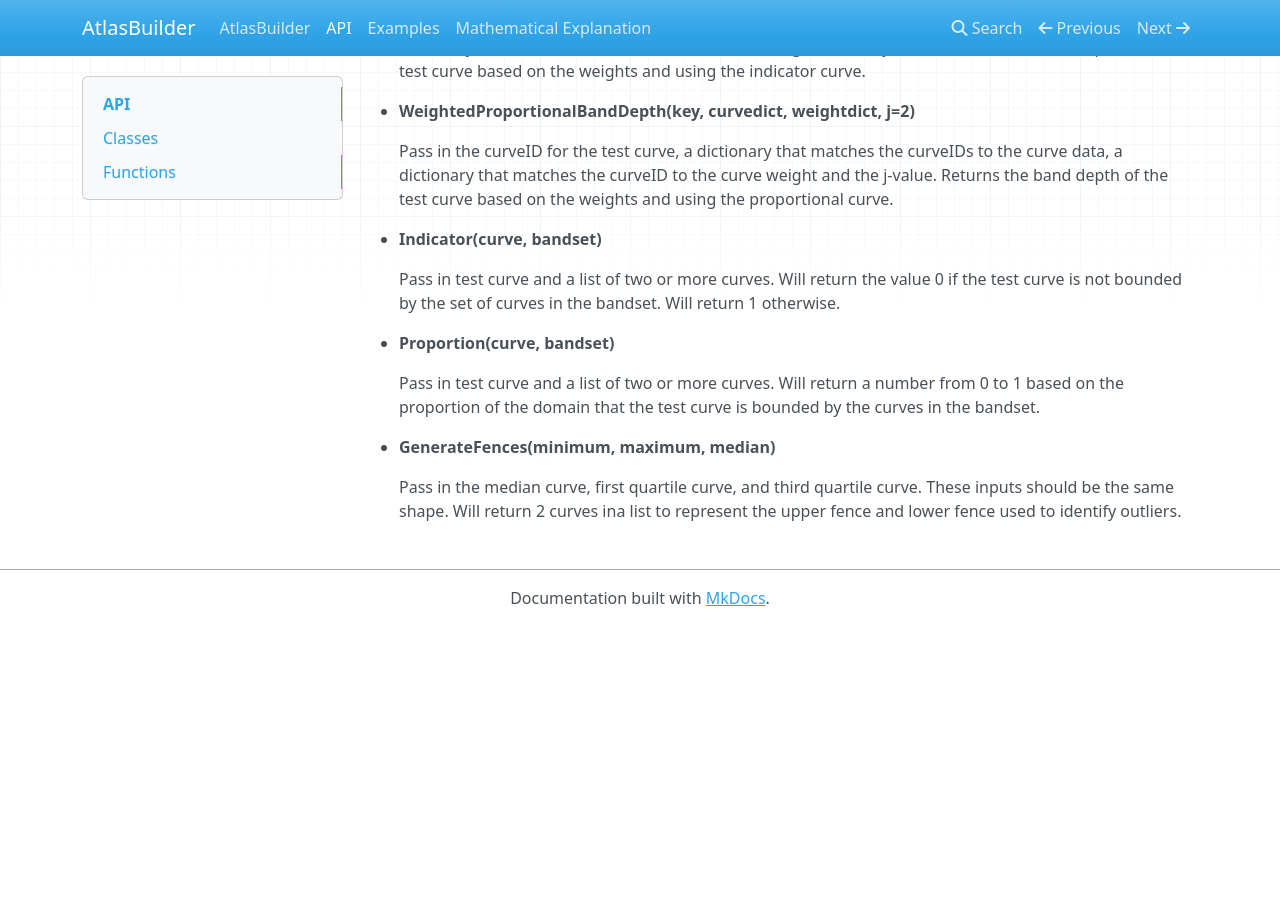
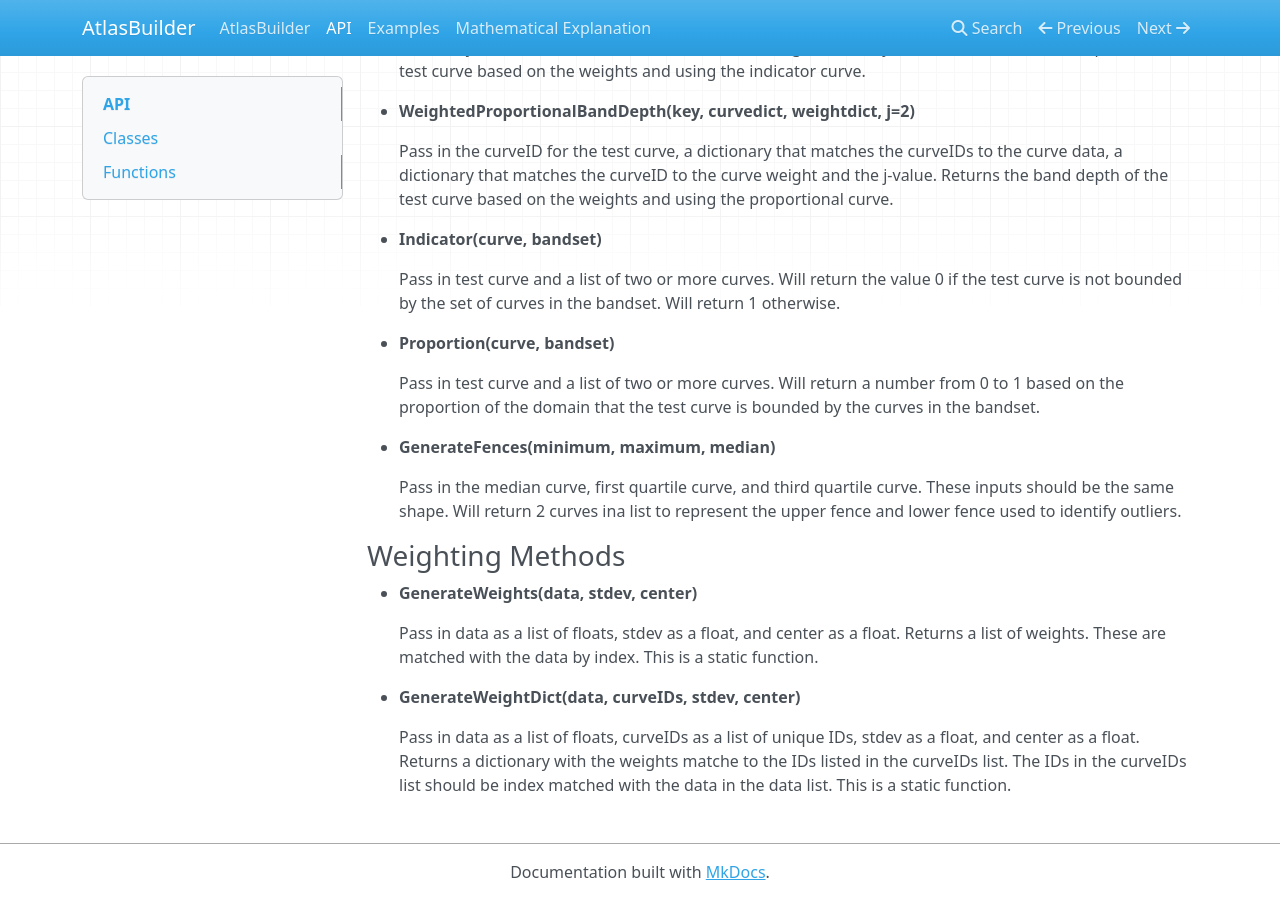
Before and after one commit to KitwareMedical/AtlasBuilder, an MkDocs documentation site: the page built from docs/docs/API.md, in a window 1280 px wide and 900 px high, scrolled down 2655 px. Built offline with MkDocs 1.6.1, drawn with Linux system fonts in a browser that asks for light colours; nearby versions of some CDN libraries; before the commit the page ends 3281 px from its top, so only the background shows below that.

Commit message:
Adding functions to increase functionality outside of producing static functional boxplots. Goal is to enable user to identify if another function is an outlier in either a weighted or unweighted boxplot.

```diff
--- a/AtlasBuilder.py
+++ b/AtlasBuilder.py
@@ -150,6 +150,9 @@ class ProgrammableAtlas(AtlasBase):
 
     def GetCurves(self):
         return self.__Curves
+
+    def GetPopulationData(self):
+        return self.__Population
 
     def __GenerateAtlas(self, proportional=False, jval=2):
         if not self.__SetCurves:
--- a/docs/docs/API.md
+++ b/docs/docs/API.md
@@ -136,5 +136,18 @@ All BandDepth methods are static.
 
 - **GenerateFences(minimum, maximum, median)**
 
-    Pass in the median curve, first quartile curve, and third quartile curve. These inputs should be the same shape. Will return 2 curves ina list to represent the upper fence
-    and lower fence used to identify outliers.
+    Pass in the median curve, first quartile curve, and third quartile curve. These inputs should be the same shape. Will return
+    2 curves ina list to represent the upper fence and lower fence used to identify outliers.
+
+### Weighting Methods
+
+- **GenerateWeights(data, stdev, center)**
+
+    Pass in data as a list of floats, stdev as a float, and center as a float. Returns a list of weights. These are matched with the data by index.
+    This is a static function.
+
+- **GenerateWeightDict(data, curveIDs, stdev, center)**
+
+    Pass in data as a list of floats, curveIDs as a list of unique IDs, stdev as a float, and center as a float. Returns a dictionary with the
+    weights matche to the IDs listed in the curveIDs list. The IDs in the curveIDs list should be index matched with the data in the data list.
+    This is a static function.
```
Also changed, not shown: AtlasMath.py (+9 -0 lines).
